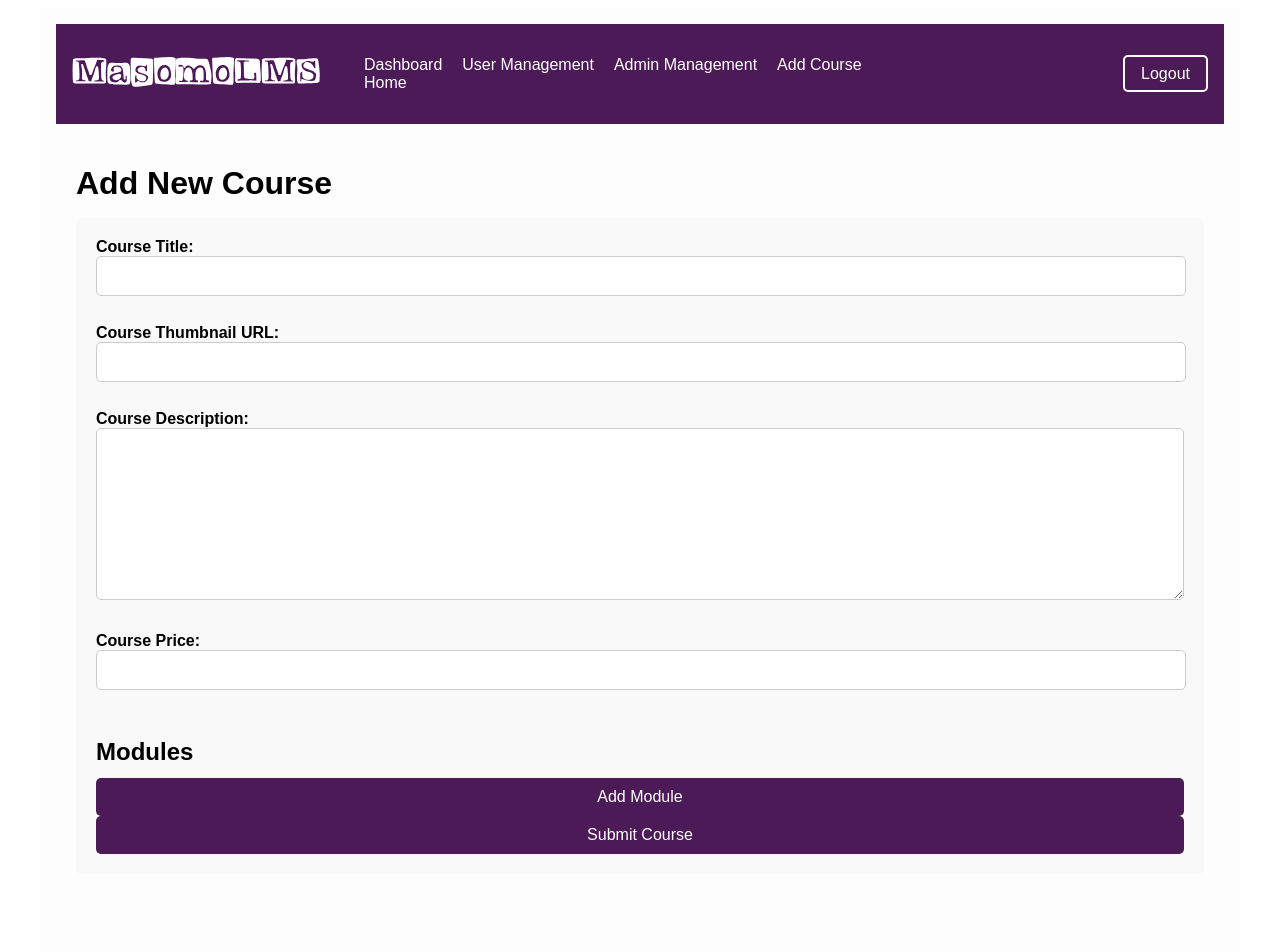
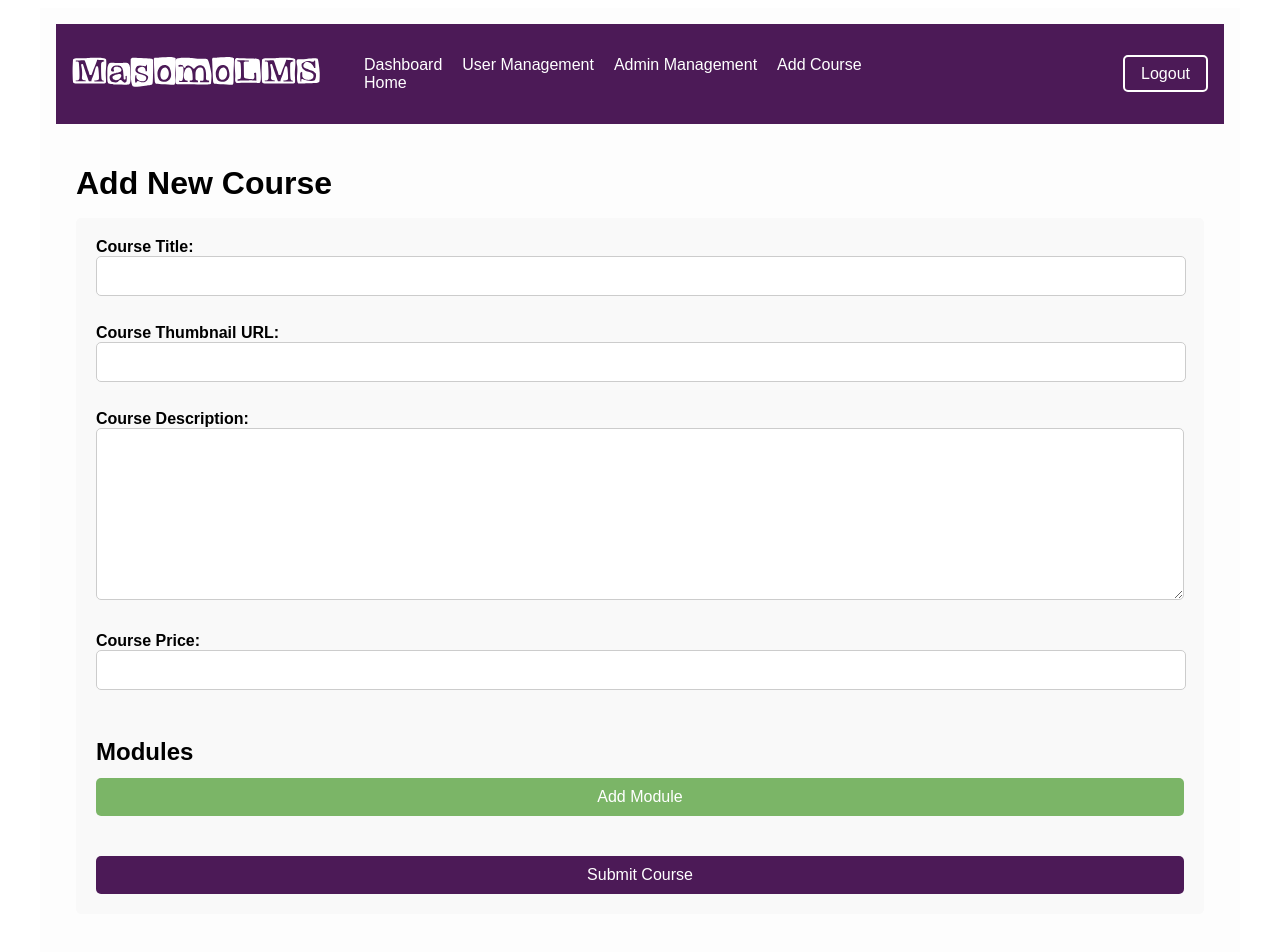
Before and after one commit to mmwandera/phase5, a React (Vite) app in the folder frontend/: page /dashboard/add-course in a window 1280 px wide. Shown: the top 952 px of the page. Built offline with nearby package versions, Linux system fonts and the light colour scheme; a web font is replaced by a local one.

Commit message:
checkpoint

```diff
--- a/frontend/src/admin-components/addCourse.css
+++ b/frontend/src/admin-components/addCourse.css
@@ -47,6 +47,10 @@ textarea {
   min-height: 150px;
 }
 
+.add-module-button {
+  margin-bottom: 40px;
+  background-color: rgba(61, 148, 30, 0.667);
+}
 .submit-button {
   padding: 10px 20px;
   background-color: #4c1a57;
```
